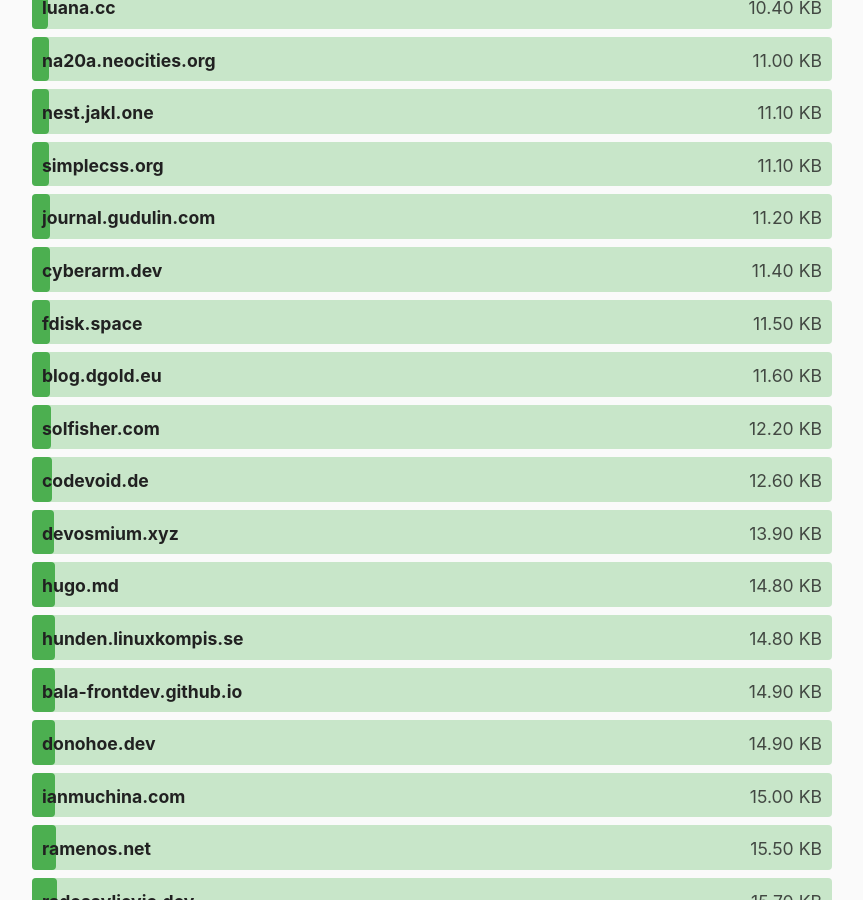
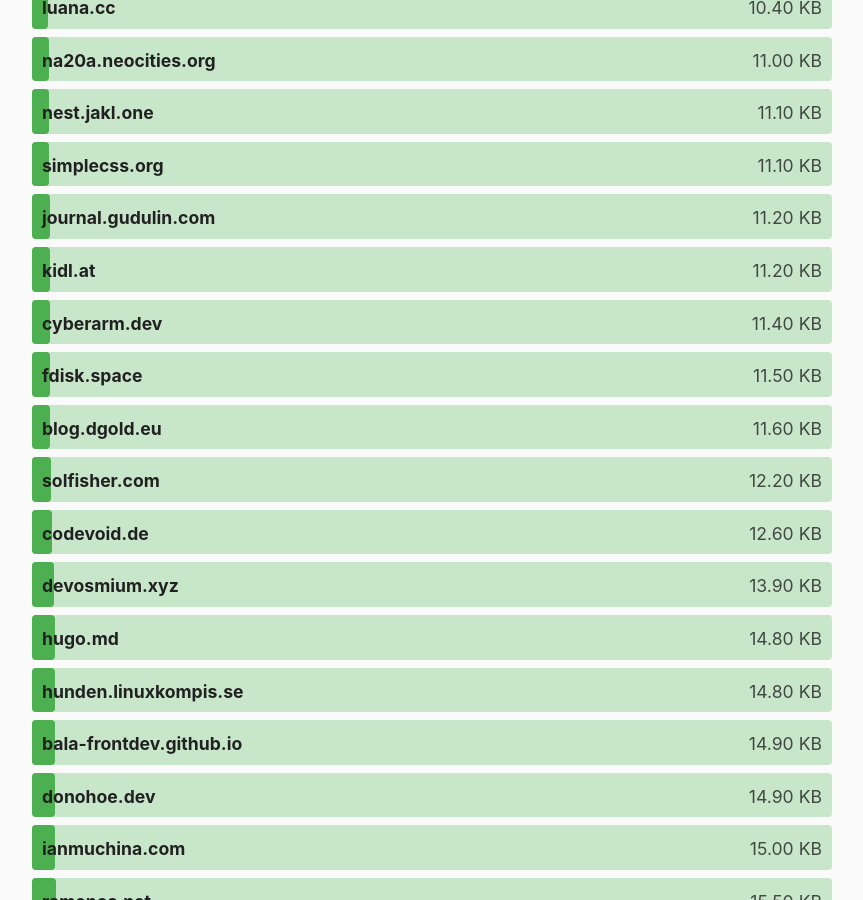
Before and after one commit to kevquirk/512kb.club, a Jekyll site: the page built from index.md, in a window 1280 px wide and 900 px high, scrolled down 3427 px. Shown: the whole window, without its empty margins (208-1071 px from the left). Built offline with Jekyll 4.4.1, drawn with Linux system fonts in a browser that asks for light colours.

Commit message:
added kidl.at

```diff
--- a/_data/sites.yml
+++ b/_data/sites.yml
@@ -738,6 +738,11 @@
   size: 388
   last_checked: 2021-08-28
 
+- domain: kidl.at
+  url: https://kidl.at/
+  size: 11.2
+  last_checked: 2021-10-13
+
 - domain: kishvanchee.com
   url: https://kishvanchee.com/
   size: 8.9
```
